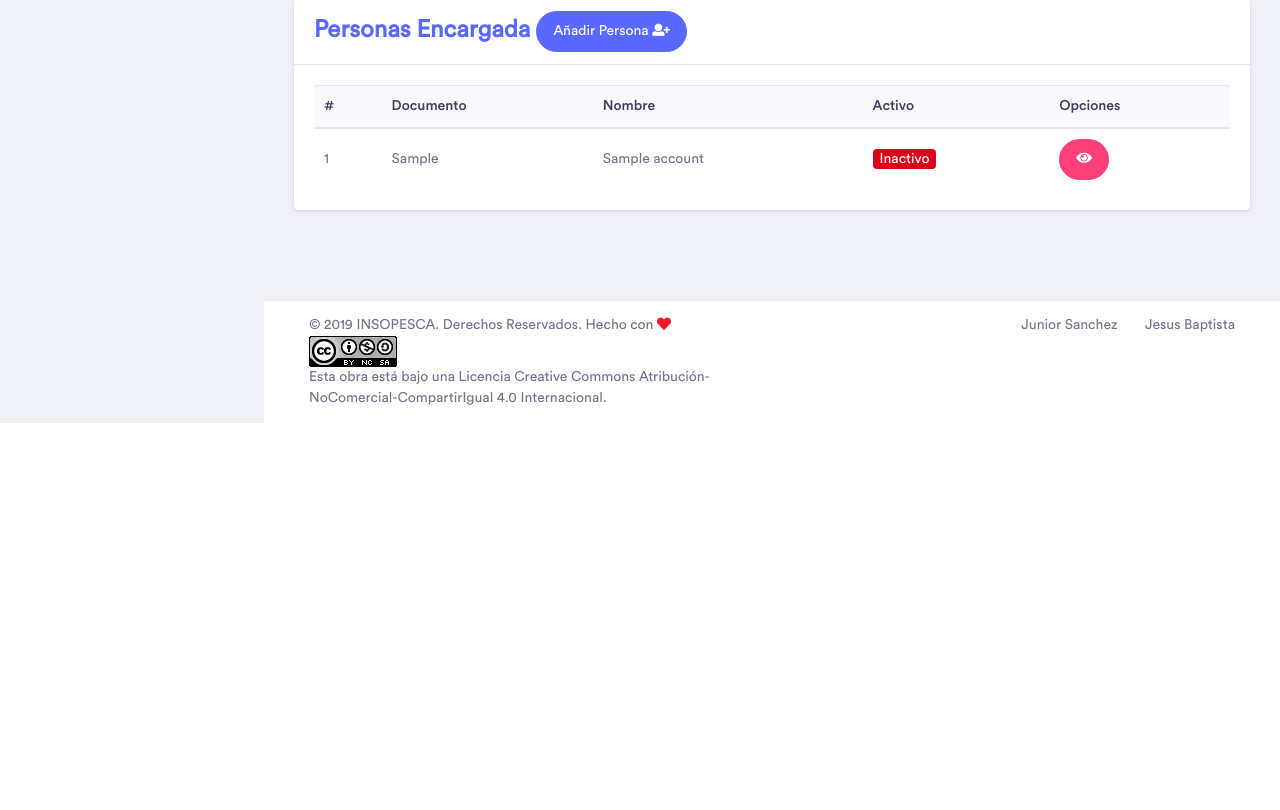
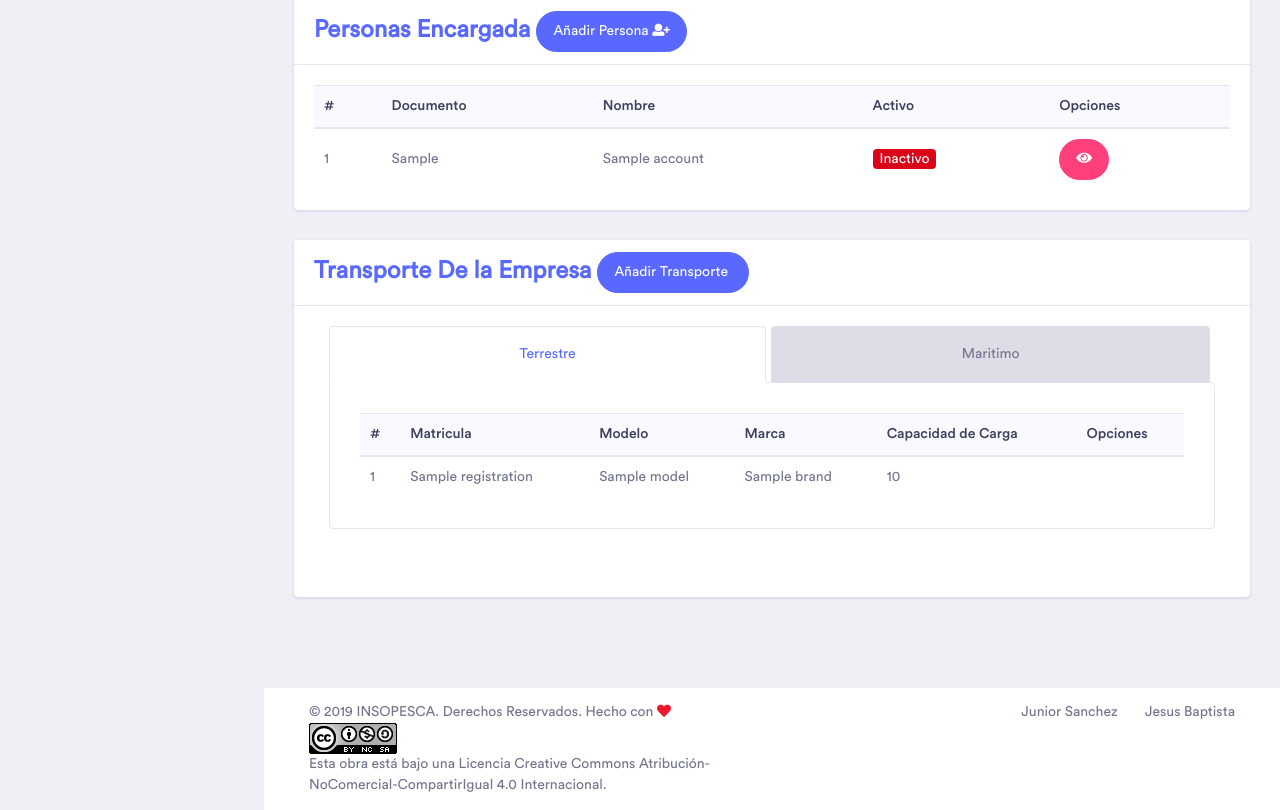
Before and after one commit to JySa65/insopesca, a Django app: template templates/sanidad/company_detail.html in a window 1280 px wide. Shown: the part 884-1694 px from the top of the page. Before the commit the page ends 1307 px from the top, so only its background shows below. Run offline with Django 3.2, Linux system fonts and the light colour scheme; the template is opened without the code that fills it: most values are stand-ins (such as "Sample title", 1, 10 or a date in 2020); some libraries are stand-ins or nearby versions; some web fonts are replaced.

Commit message:
add to view.detail the transport

```diff
--- a/templates/sanidad/company_detail.html
+++ b/templates/sanidad/company_detail.html
@@ -4,7 +4,8 @@
 {% include 'sidebar/sanidad.html' %}
 {% endblock sidebar %}
 {% block pageheader %}
-<a href="{% url 'sanidad:home' %}">Sanidad</a> / <a href="{% url 'sanidad:company_list'  %}">Empresas</a> / Detalle {{ object.name }}
+<a href="{% url 'sanidad:home' %}">Sanidad</a> / <a href="{% url 'sanidad:company_list'  %}">Empresas</a> / Detalle
+{{ object.name }}
 {% endblock pageheader %}
 
 {% block context %}
@@ -116,14 +117,14 @@
         </div>
       </div>
     </div>
-
+    <!-- accounts -->
     <div class="card">
       <div class="card-header clearfix">
         <span class="h4 text-primary left"><b>Personas Encargada</b>
           <a href="{% url 'sanidad:account_create' object.pk %}" class="btn btn-primary btn-rounded ">
-          Añadir Persona
-          <i class="fas fa-user-plus"></i>
-        </a>
+            Añadir Persona
+            <i class="fas fa-user-plus"></i>
+          </a>
         </span>
       </div>
       <div class="card-body">
@@ -140,10 +141,11 @@
             </thead>
             <tbody>
               {% for account in object.get_accounts %}
+              {% if forloop.first %}
               <tr>
                 <td>{{ forloop.counter }}</td>
                 <td>{{ account.get_document }}</td>
-                <td><a href="{% url 'sanidad:company_detail' account.pk %}">{{ account.name }}</a></td>
+                <td><a href="{% url 'sanidad:account_detail' object.pk account.pk %}">{{ account.name }}</a></td>
                 <td>
                   {% if account.is_active %}
                   <span class="badge badge-success">Activo</span>
@@ -152,10 +154,20 @@
                   {% endif %}
                 </td>
                 <td>
-                  <a href="{% url 'sanidad:account_detail' object.pk account.pk %}" class="btn btn-rounded btn-secondary"><i
-                      class="fas fa-eye"></i></a>
+                  <a href="{% url 'sanidad:account_detail' object.pk account.pk %}"
+                    class="btn btn-rounded btn-secondary"><i class="fas fa-eye"></i></a>
                 </td>
               </tr>
+              {% else %}
+              <tr>
+                <td>{{ forloop.counter }}</td>
+                <td>{{ account.get_document }}</td>
+                <td colspan="2">{{ account.get_full_name }}</td>
+                <td>
+                  <span class="badge badge-danger">Inactivo</span>
+                </td>
+              </tr>
+              {% endif %}
               {% empty %}
               <tr>
                 <td colspan="5" class="text-center">
@@ -172,6 +184,107 @@
         </div>
       </div>
     </div>
+    <!-- end account -->
+
+    <!-- transports -->
+    <div class="card">
+      <div class="card-header clearfix">
+        <span class="h4 text-primary left"><b>Transporte De la Empresa</b>
+          <a href="{% url 'sanidad:account_create' object.pk %}" class="btn btn-primary btn-rounded ">
+            Añadir Transporte
+            <i class="fas fa-user-car"></i>
+          </a>
+        </span>
+      </div>
+      <div class="card-body">
+        <div class="col-12 mb-5">
+          <div class="tab-regular">
+            <ul class="nav nav-tabs nav-fill" id="myTab7" role="tablist">
+              <li class="nav-item">
+                <a class="nav-link active" id="home-tab-justify" data-toggle="tab" href="#home-justify" role="tab"
+                  aria-controls="home" aria-selected="true">Terrestre</a>
+              </li>
+              <li class="nav-item">
+                <a class="nav-link" id="profile-tab-justify" data-toggle="tab" href="#profile-justify" role="tab"
+                  aria-controls="profile" aria-selected="false">Maritimo</a>
+              </li>
+            </ul>
+            <div class="tab-content" id="myTabContent7">
+              <div class="tab-pane fade show active" id="home-justify" role="tabpanel" aria-labelledby="home-tab-justify">
+                <div class="table-responsive">
+                  <table class="table table-hover">
+                    <thead class="bg-light">
+                      <tr>
+                        <th>#</th>
+                        <th>Matricula</th>
+                        <th>Modelo</th>
+                        <th>Marca</th>
+                        <th>Capacidad de Carga</th>
+                        <th>Opciones</th>
+                      </tr>
+                    </thead>
+                    <tbody>
+                      {% for land in object.get_transports_all_land %}
+                      <tr>
+                        <td>{{ forloop.counter }}</td>
+                        <td>{{ land.registration }}</td>
+                        <td>{{ land.model }}</td>
+                        <td>{{ land.brand }}</td>
+                        <td>{{ land.load_capacity }}</td>
+                        <td></td>
+                      </tr>
+                      {% empty %}
+                      <tr>
+                        <td colspan="6" class="text-center">
+                          <h1>No tiene Transporte Añadido a la Empresa</h1>
+                          <a href="{% url 'sanidad:account_create' object.pk %}" class="btn btn-primary btn-rounded ">
+                            Añadir Transporte
+                          </a>
+                        </td>
+                      </tr>
+                      {% endfor %}
+                    </tbody>
+                  </table>
+                </div>
+              </div>
+              <div class="tab-pane fade" id="profile-justify" role="tabpanel" aria-labelledby="profile-tab-justify">
+                <div class="table-responsive">
+                  <table class="table table-hover">
+                    <thead class="bg-light">
+                      <tr>
+                        <th>#</th>
+                        <th>Nombre</th>
+                        <th>Año De Embarcación</th>
+                        <th>Opciones</th>
+                      </tr>
+                    </thead>
+                    <tbody>
+                      {% for maritime in object.get_transports_all_maritime %}
+                      <tr>
+                        <td>{{ forloop.counter }}</td>
+                        <td>{{ account.name }}</td>
+                        <td colspan="2">{{ account.year_vessel }}</td>
+                      </tr>
+                      {% empty %}
+                      <tr>
+                        <td colspan="4" class="text-center">
+                          <h1>No tiene Transporte Martitimo Añadido a la Empresa</h1>
+                          <a href="{% url 'sanidad:account_create' object.pk %}" class="btn btn-primary btn-rounded ">
+                            Añadir Transporte
+                          </a>
+                        </td>
+                      </tr>
+                      {% endfor %}
+                    </tbody>
+                  </table>
+                </div>
+              </div>
+            </div>
+          </div>
+        </div>
+      </div>
+    </div>
+    <!-- end transports -->
   </div>
 </div>
 {% endwith %}
```
Also changed, not shown: sanidad/models.py (+22 -14 lines), sanidad/views.py (+4 -3 lines), sanidad/migrations/0002_auto_20190217_0716.py (added), sanidad/migrations/0003_auto_20190217_0719.py (added).
